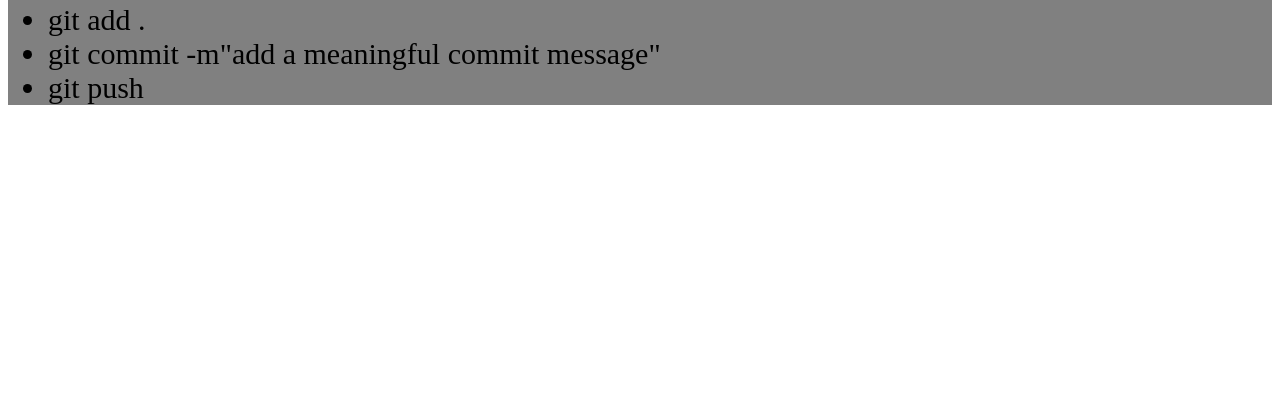
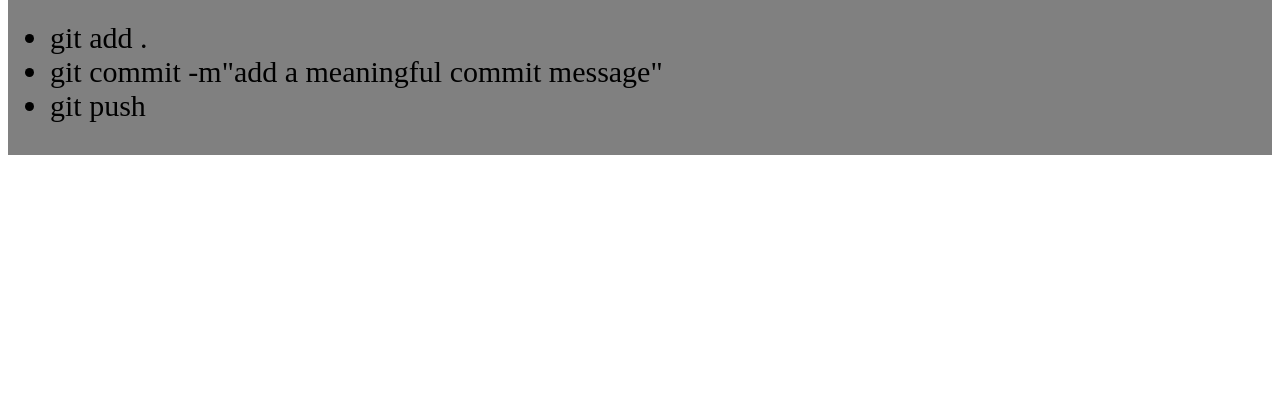
Before and after one commit to sharif585/my-simple-web, a plain HTML site: page index.html in a window 1280 px wide. Shown: the part 394-800 px from the top of the page. Drawn offline with Linux system fonts and the light colour scheme.

Commit message:
added a new css value to push code

```diff
--- a/index.css
+++ b/index.css
@@ -9,5 +9,8 @@ div{
     background-color: gray;
     font-size: 30px;
     color: black;
+    padding: 2px;
+    margin: 0;
+
 
 }
```
